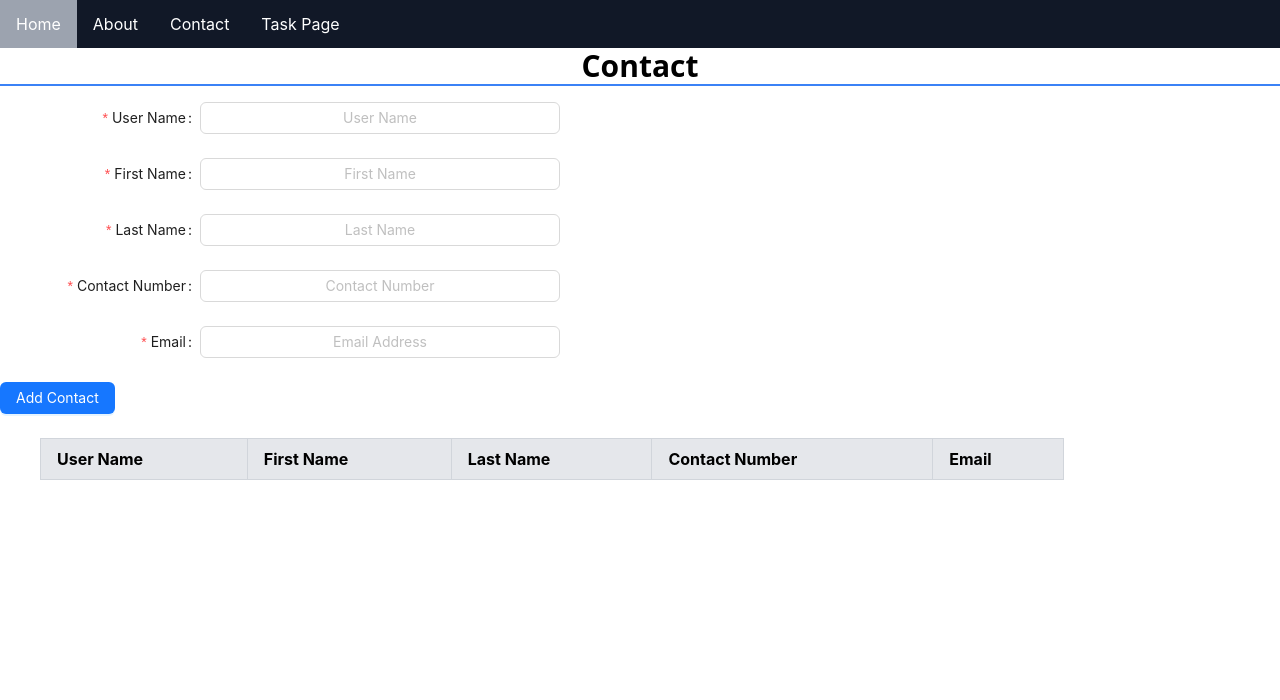
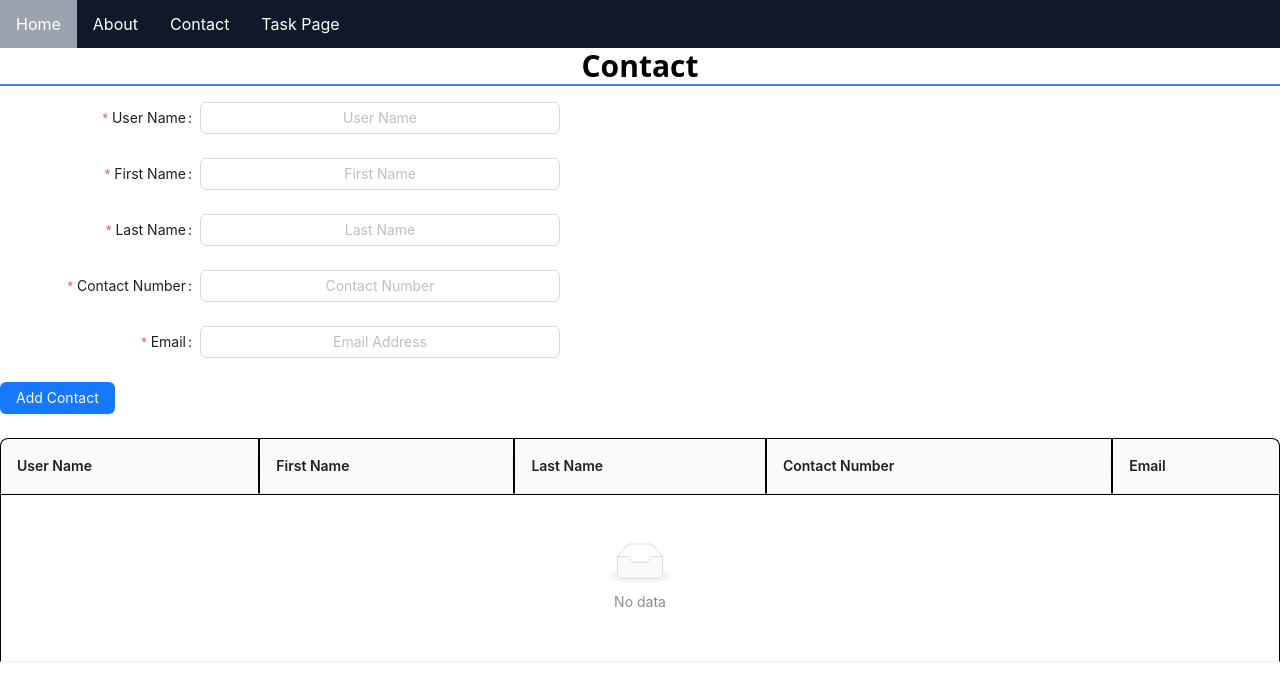
Before and after one commit to kur0N3ko/firs-react-app, a React (Create React App) app: page /contact in a window 1280 px wide. Shown: the top 700 px of the page. Built offline with nearby package versions, Linux system fonts and the light colour scheme.

Commit message:
Table from ant d Added

```diff
--- a/src/components/PageComponent/Contact.js
+++ b/src/components/PageComponent/Contact.js
@@ -1,7 +1,7 @@
 import React, { useState } from 'react';
 import Navbar from '../Navbar';
 import { useContactStore } from '../StoreFolder/useContactStore';
-import { Button, Form, Input } from 'antd';
+import { Button, Form, Input, Table } from 'antd';
 
 function Contact() {
     const [form] = Form.useForm();
@@ -11,7 +11,34 @@ function Contact() {
     const [number, setNumber] = useState('');
     const [email, setEmail] = useState('');
 
-    //
+    const columns = [
+        {
+            title: 'User Name',
+            dataIndex: 'uname',
+            key: 'uname',
+        },
+        {
+            title: 'First Name',
+            dataIndex: 'fname',
+            key: 'fname',
+        },
+        {
+            title: 'Last Name',
+            dataIndex: 'lname',
+            key: 'lname',
+        },
+        {
+            title: 'Contact Number',
+            dataIndex: 'number',
+            key: 'number',
+        },
+        {
+            title: 'Email',
+            dataIndex: 'email',
+            key: 'email',
+        },
+    ];
+
     const addContact = useContactStore((state) => state.addContact);
     const contacts = useContactStore((state) => state.contacts);
 
@@ -45,29 +72,7 @@ function Contact() {
                         <Button type="primary" htmlType="submit">Add Contact</Button>
                     </Form.Item>
                 </Form>
-
-            <table className="w-4/5 ml-10 border-collapse border border-gray-300">
-                <thead>
-                    <tr className="bg-gray-200">
-                        <th className="border border-gray-300 py-2 px-4">User Name</th>
-                        <th className="border border-gray-300 py-2 px-4">First Name</th>
-                        <th className="border border-gray-300 py-2 px-4">Last Name</th>
-                        <th className="border border-gray-300 py-2 px-4">Contact Number</th>
-                        <th className="border border-gray-300 py-2 px-4">Email</th>
-                    </tr>
-                </thead>
-                <tbody>
-                    {contacts.map((contact) => (
-                        <tr key={contact.email} className="hover:bg-gray-100">
-                            <td className="border border-gray-300 py-2 px-4">{contact.uname}</td>
-                            <td className="border border-gray-300 py-2 px-4">{contact.fname}</td>
-                            <td className="border border-gray-300 py-2 px-4">{contact.lname}</td>
-                            <td className="border border-gray-300 py-2 px-4">{contact.number}</td>
-                            <td className="border border-gray-300 py-2 px-4">{contact.email}</td>
-                        </tr>
-                    ))}
-                </tbody>
-            </table>
+                <Table dataSource={contacts} columns={columns} />
         </div>
     );
 }
@@ -115,3 +120,25 @@ export default Contact;
 //         Add Contact
 //     </button>
 // </form> */}
+// {/* <table className="w-4/5 ml-10 border-collapse border border-gray-300">
+//     <thead>
+//         <tr className="bg-gray-200">
+//             <th className="border border-gray-300 py-2 px-4">User Name</th>
+//             <th className="border border-gray-300 py-2 px-4">First Name</th>
+//             <th className="border border-gray-300 py-2 px-4">Last Name</th>
+//             <th className="border border-gray-300 py-2 px-4">Contact Number</th>
+//             <th className="border border-gray-300 py-2 px-4">Email</th>
+//         </tr>
+//     </thead>
+//     <tbody>
+//         {contacts.map((contact) => (
+//             <tr key={contact.email} className="hover:bg-gray-100">
+//                 <td className="border border-gray-300 py-2 px-4">{contact.uname}</td>
+//                 <td className="border border-gray-300 py-2 px-4">{contact.fname}</td>
+//                 <td className="border border-gray-300 py-2 px-4">{contact.lname}</td>
+//                 <td className="border border-gray-300 py-2 px-4">{contact.number}</td>
+//                 <td className="border border-gray-300 py-2 px-4">{contact.email}</td>
+//             </tr>
+//         ))}
+//     </tbody>
+// </table> */}
```
